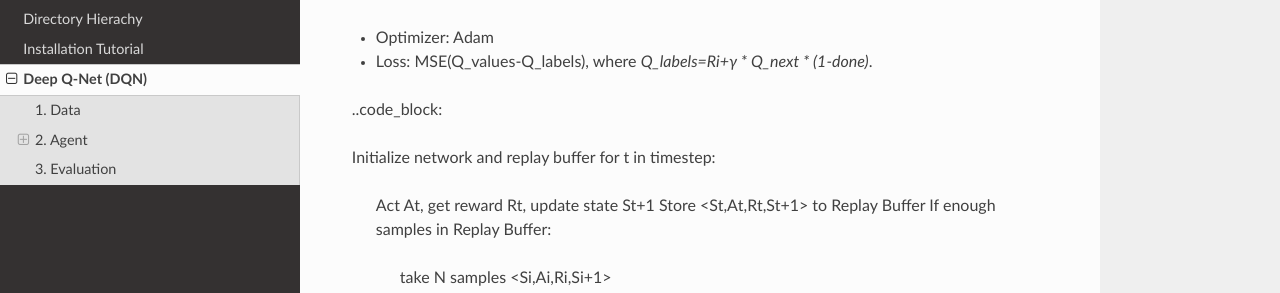
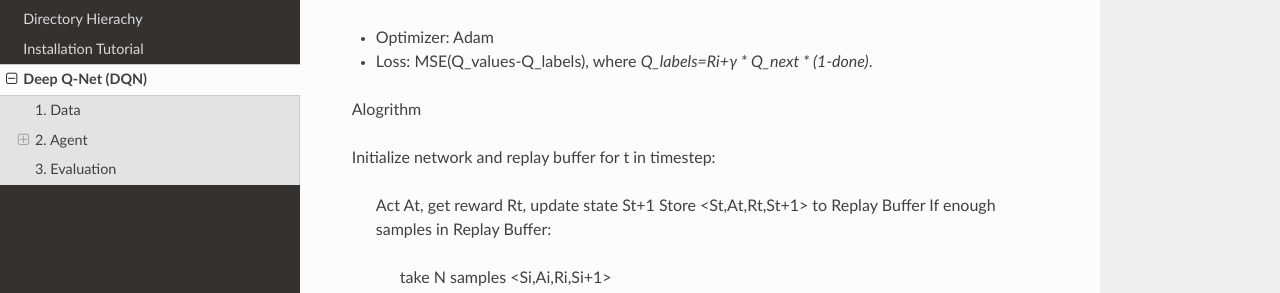
Before and after one commit to yonggang-Xie/readthedocs, a Sphinx documentation site: the page built from docs/source/DQN.rst, in a window 1280 px wide and 900 px high, scrolled down 1004 px. Shown: the part 158-451 px from the top of the window. Built offline with Sphinx 7.4.7 and the Read the Docs theme 2.0.0, drawn with Linux system fonts in a browser that asks for light colours.

Commit message:
Update DQN.rst

```diff
--- a/docs/source/DQN.rst
+++ b/docs/source/DQN.rst
@@ -44,7 +44,7 @@ Update Process:
 - Optimizer: Adam
 - Loss: MSE(Q_values-Q_labels), where *Q_labels=Ri+γ * Q_next * (1-done)*.
 
-..code_block::
+Alogrithm ::
 
 Initialize network and replay buffer
 for t in timestep:
```
